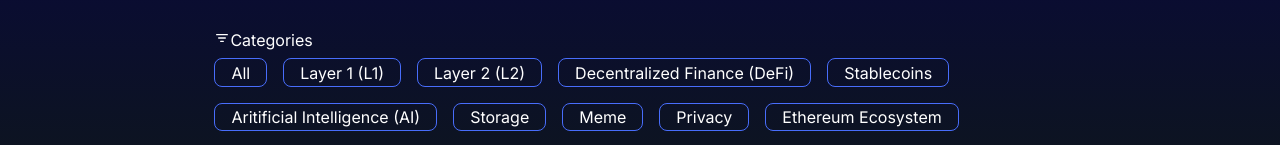
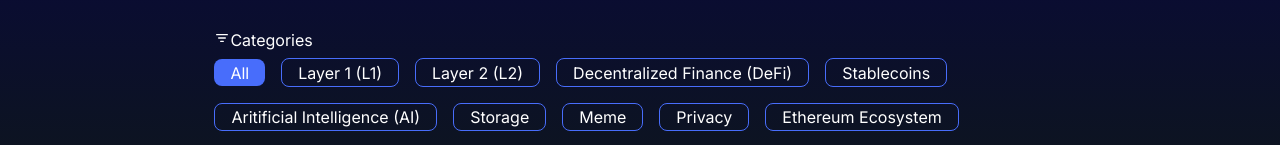
Before and after one commit to dimitarraychev/coinfolio, a React (Vite) app: page /explore in a window 1280 px wide. Shown: the part 246-391 px from the top of the page. Built offline with nearby package versions, Linux system fonts and the light colour scheme; no server answers.

Commit message:
Showing active category in Explore

```diff
--- a/src/pages/Explore/Explore.css
+++ b/src/pages/Explore/Explore.css
@@ -72,3 +72,8 @@
 .explore .categories-list li:hover {
 	filter: brightness(1.2);
 }
+
+.explore .categories-list li.category-active {
+	border: none;
+	background-color: var(--btn-color);
+}
--- a/src/pages/Explore/Explore.jsx
+++ b/src/pages/Explore/Explore.jsx
@@ -13,7 +13,7 @@ const Explore = () => {
 	const { allCoins, currency } = useContext(CoinContext);
 	const [displayCoins, setDisplayCoins] = useState([]);
 	const [input, setInput] = useState("");
-	const [category, setCategory] = useState("");
+	const [category, setCategory] = useState(null);
 
 	const inputHandler = (e) => {
 		setInput(e.target.value);
@@ -92,6 +92,11 @@ const Explore = () => {
 						<li
 							key={cat.category_id}
 							onClick={() => categoriesHandler(cat.category_id)}
+							className={
+								category == cat.category_id
+									? "category-active"
+									: ""
+							}
 						>
 							{cat.name}
 						</li>
```
